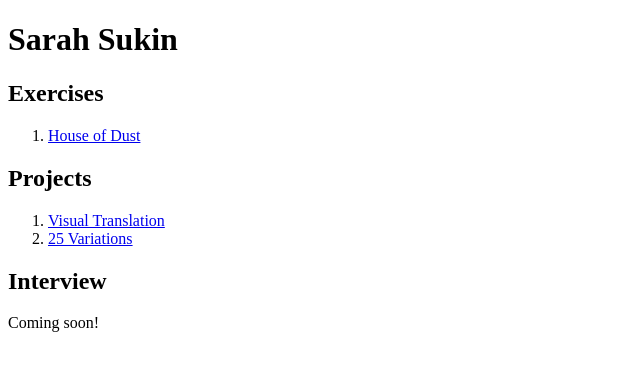
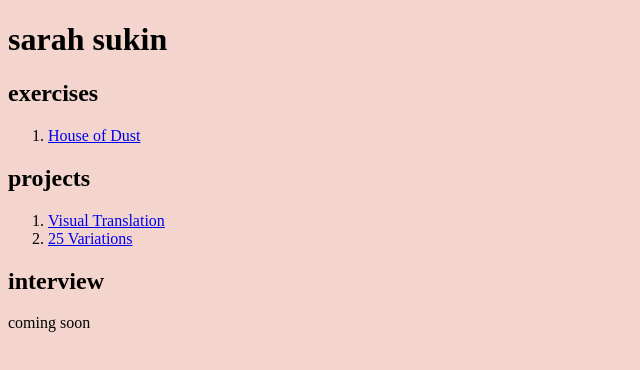
Before and after one commit to ssukin/interactive, a plain HTML site: page index.html in a window 1280 px wide. Shown: the whole page, without its empty margins (0-640 px from the left). Drawn offline with Linux system fonts and the light colour scheme.

Commit message:
home index customization

```diff
--- a/index.html
+++ b/index.html
@@ -7,23 +7,24 @@
     <link rel="stylesheet" href="assets/main.css" type="text/css" />
 </head>
 
-<body>
+<body style="background-color:#F3D5CE;">
 
-  <h1>Sarah Sukin</h1>
+  <h1>sarah sukin</h1>
 
-  <h2>Exercises</h2>
+  <h2>exercises</h2>
   <ol>
   	<li><a href="a-house-of-dust.html">House of Dust</a></li>
   </ol>
 
-  <h2>Projects</h2>
+  <h2>projects</h2>
   <ol>
   	<li><a href="https://www.instagram.com/ssukin/">Visual Translation</a></li>
     <li><a href="project2/Index.html">25 Variations</a></li>
   </ol>
 
-  <h2>Interview</h2>
-  Coming soon!
+  <h2>interview</h2>
+  coming soon
+  </p>
 
 </body>
 
```
